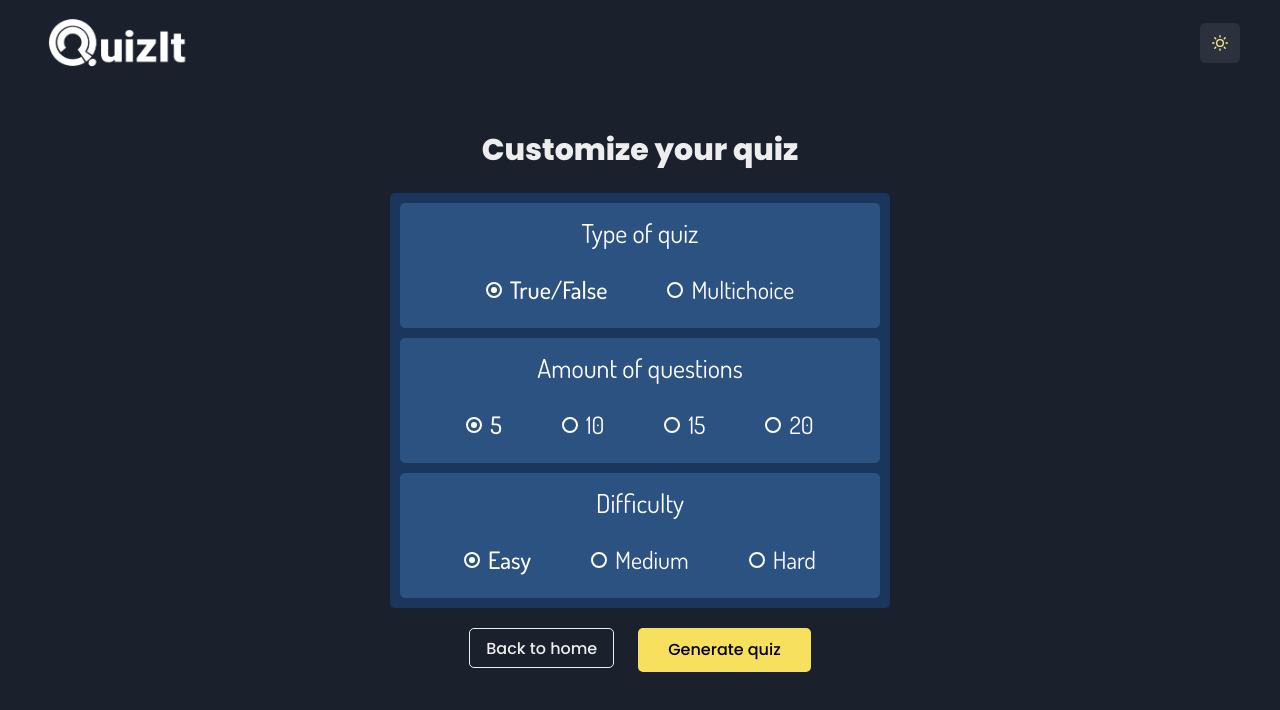
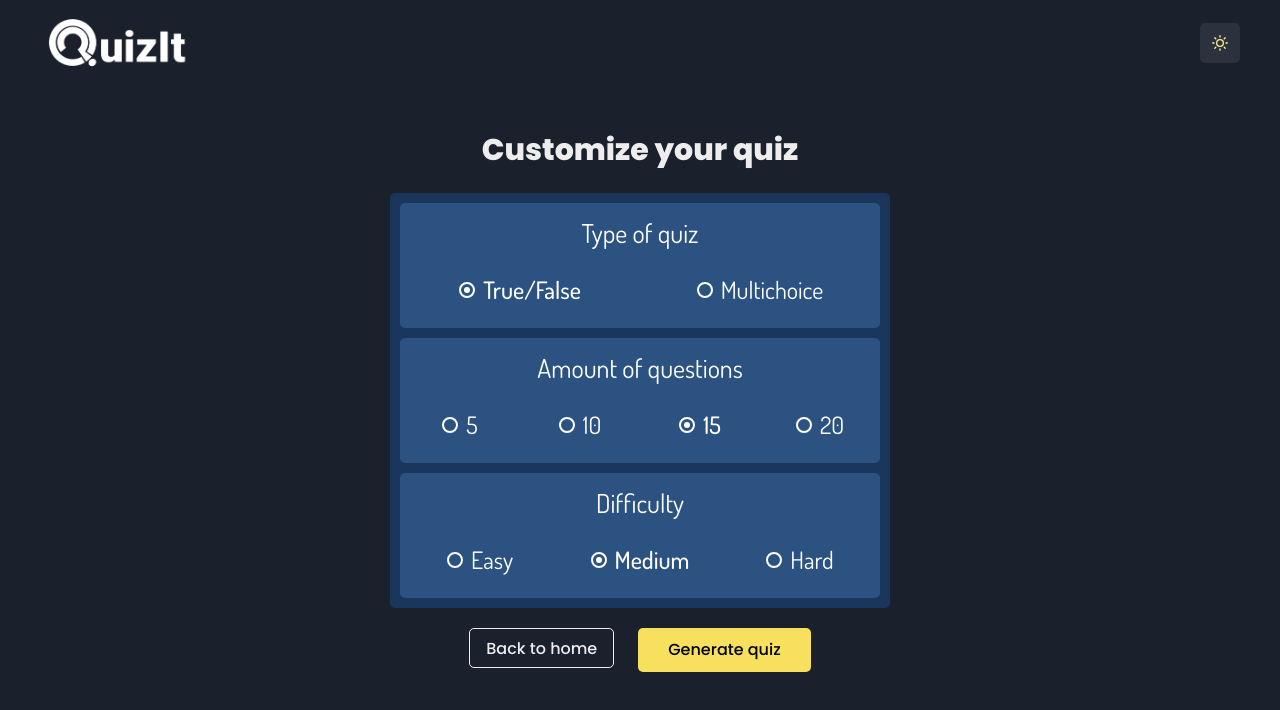
Before and after one commit to leonbjorklund/QuizIt, a React (Vite) app: page / in a window 1280 px wide. Both pictures are taken after a click on the button "Continue". Shown: the top 710 px of the page. Built offline with nearby package versions, Linux system fonts and the light colour scheme.

Commit message:
options styling

```diff
--- a/src/chakra/Radio.tsx
+++ b/src/chakra/Radio.tsx
@@ -75,7 +75,9 @@ const variants = {
   optionAlt: definePartsStyle({
     container: {
       bg: 'transparent',
-      color: '#FFF'
+      color: '#FFF',
+      width: '100%',
+      justifyContent: 'center',
     },
     control: {},
     label: {
--- a/src/components/OptionsScene/OptionsScene.tsx
+++ b/src/components/OptionsScene/OptionsScene.tsx
@@ -15,6 +15,7 @@ export const OptionsScene = ({ setScene }: IOptions) => {
 
   const { typeOfQuiz, amountOfQuestions, difficulty, btns } = optionsStrings;
 
+
   return (
     <>
       <SceneContainer variant="optionsScene">
@@ -24,7 +25,7 @@ export const OptionsScene = ({ setScene }: IOptions) => {
           <SceneCard variant="option">
             <Flex sx={OptionStyle}>
               <Text variant="optionTitle">{typeOfQuiz.title}</Text>
-              <RadioGroup defaultValue="1">
+              <RadioGroup defaultValue="1" w="100%">
                 <Stack spacing={{ base: '.5rem', sm: '1.5rem', md: '2.5rem' }} direction="row">
                   <Radio value="1" variant="optionAlt">
                     {typeOfQuiz.alternatives.trueFalse}
@@ -39,7 +40,7 @@ export const OptionsScene = ({ setScene }: IOptions) => {
           <SceneCard variant="option">
             <Flex sx={OptionStyle}>
               <Text variant="optionTitle">{amountOfQuestions.title}</Text>
-              <RadioGroup defaultValue="1">
+              <RadioGroup defaultValue="3" w="100%">
                 <Stack spacing={{ base: '.5rem', sm: '1.5rem', md: '2.5rem' }} direction="row">
                   <Radio value="1" variant="optionAlt">
                     {amountOfQuestions.alternatives.five}
@@ -60,7 +61,7 @@ export const OptionsScene = ({ setScene }: IOptions) => {
           <SceneCard variant="option">
             <Flex sx={OptionStyle}>
               <Text variant="optionTitle">{difficulty.title}</Text>
-              <RadioGroup defaultValue="1">
+              <RadioGroup defaultValue="2" w="100%">
                 <Stack spacing={{ base: '.5rem', sm: '1.5rem', md: '2.5rem' }} direction="row">
                   <Radio value="1" variant="optionAlt">
                     {difficulty.alternatives.easy}
--- a/src/components/OptionsScene/styles.ts
+++ b/src/components/OptionsScene/styles.ts
@@ -4,6 +4,6 @@ export const OptionStyle = {
   flexDirection: 'column',
   alignItems: 'center',
   width: '100%',
-  padding: '10px 20px',
+  padding: { base: '5px', sm: '10px 20px' },
   borderRadius: '5px',
 };
```
